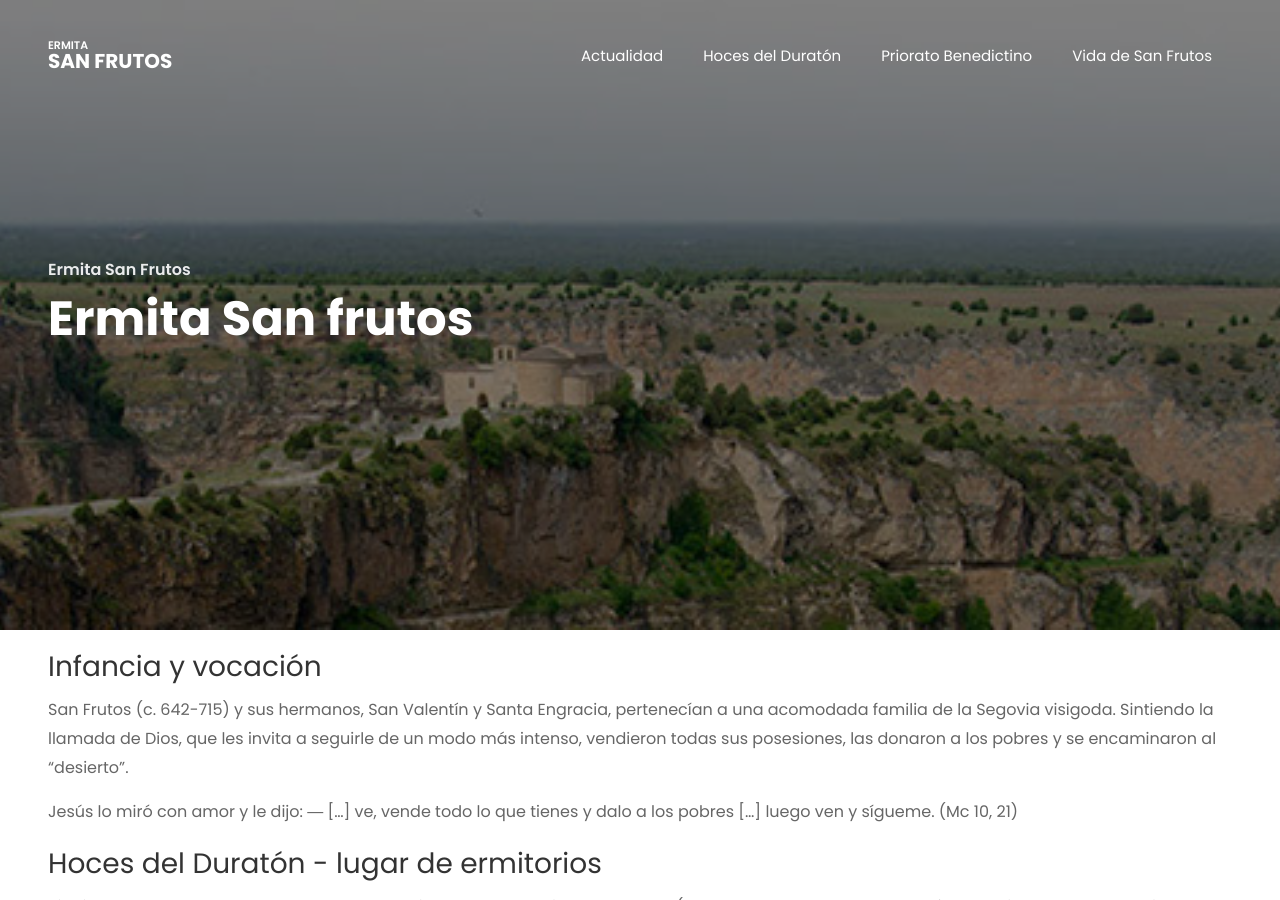
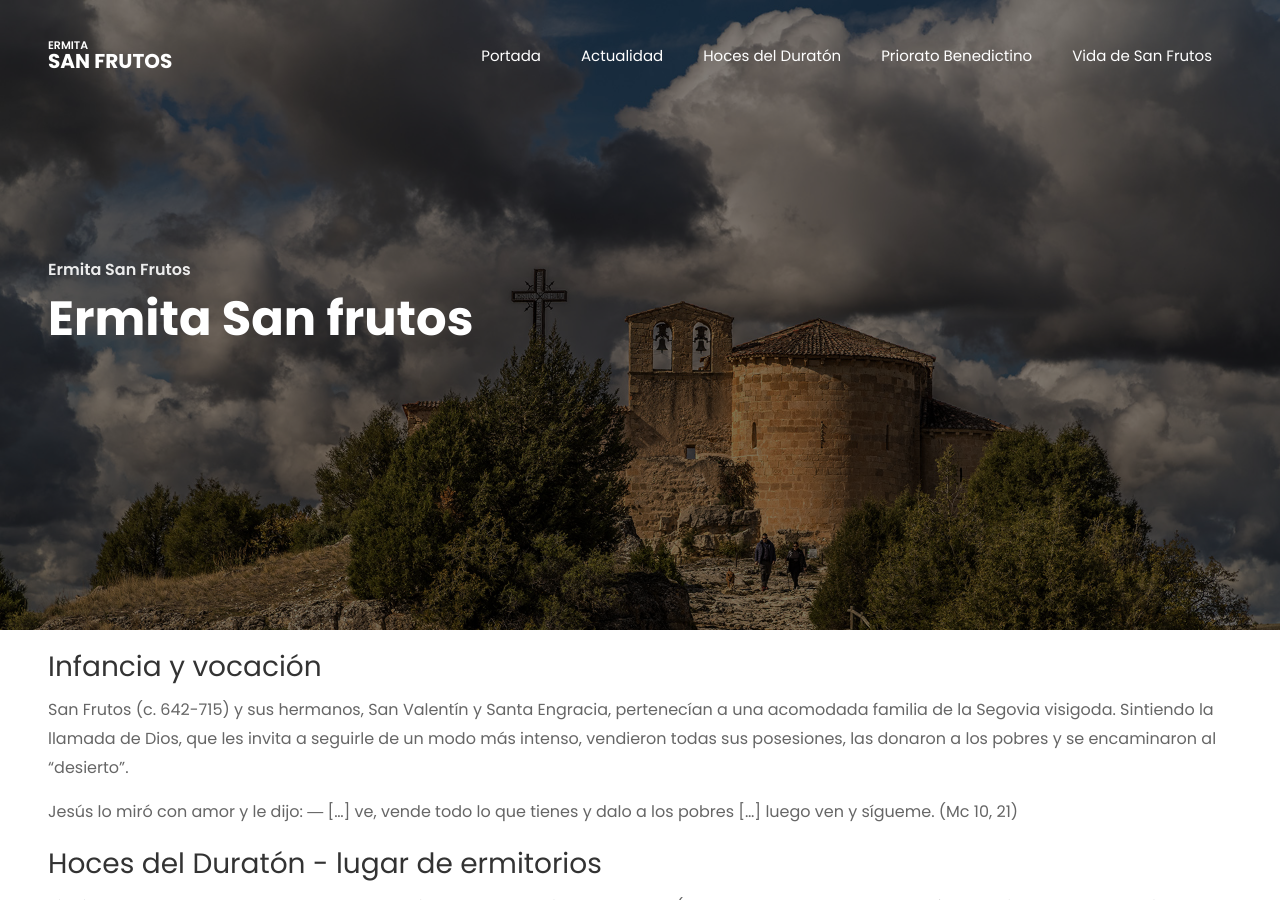
Before and after one commit to ermitasanfrutos/ermitasanfrutos.github.io, a Jekyll site: the page built from index.md, in a window 1280 px wide and 900 px high. Built offline with Jekyll 4.4.1, drawn with Linux system fonts in a browser that asks for light colours; some web fonts are replaced.

Commit message:
hero images

```diff
--- a/_includes/header.html
+++ b/_includes/header.html
@@ -9,6 +9,7 @@
 	      </button>
 	      <div class="collapse navbar-collapse" id="ftco-nav">
 	        <ul class="navbar-nav ml-auto">
+	        	<li class="nav-item"><a href="/" class="nav-link">Portada</a></li>
 			{% for item in site.pages %}
 				{% if item.layout == 'page' %}
 				<li class="nav-item"><a href="{{ item.url }}" class="nav-link">{{ item.title }}</a></li>
@@ -20,7 +21,7 @@
 	  </nav>
     <!-- END nav -->
 
-    <div class="hero-wrap js-fullheight" style="background-image: url('{{ page.image | defautl: site.image | absolute_url | uri_escape }}');" data-stellar-background-ratio="0.5">
+    <div class="hero-wrap js-fullheight" style="background-image: url('{{ page.image | defautl: site.image | absolute_url | uri_escape }}'); {{ page.imageStyle }}; background-repeat: no-repeat; background-size: cover;">
       <div class="overlay"></div>
       <div class="container-fluid px-md-5">
         <div class="row no-gutters slider-text js-fullheight align-items-center justify-content-start" data-scrollax-parent="true">
--- a/index.md
+++ b/index.md
@@ -2,7 +2,8 @@
 title: Ermita San frutos
 layout: home
 description: Santo Patron....
-image: images/panorámica2.jpg
+imageStyle: "background-position: center"
+image: images/camino-de-san-frutos.jpg
 ---
 
 
```
Also changed, not shown: actualidad.md (+1 -0 lines), vida-san-frutos.md (+1 -0 lines), images/camino-de-san-frutos.jpg (added).
